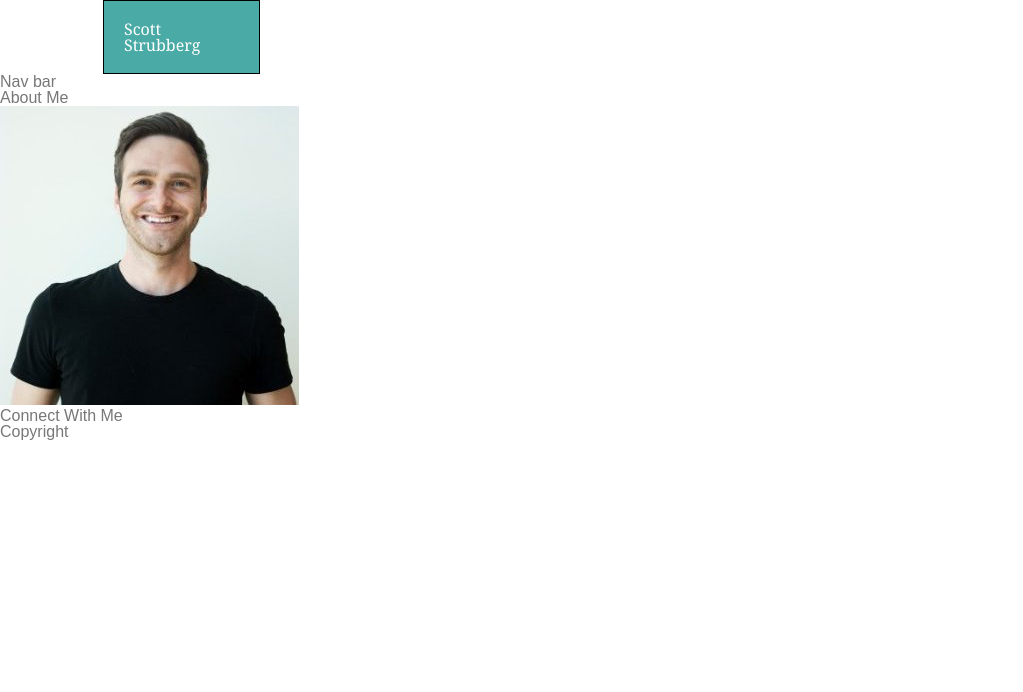
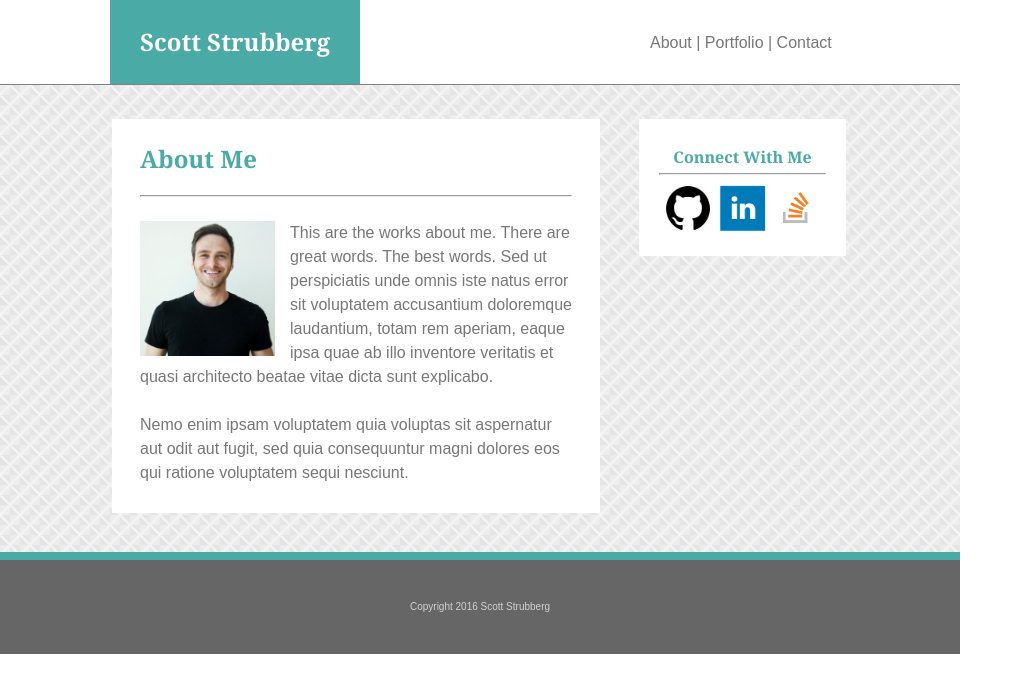
Before and after one commit to sstrubberg/Basic-Portfolio, a plain HTML site: page index.html in a window 1280 px wide. Shown: the whole page, without its empty margins (0-1023 px from the left). Drawn offline with Linux system fonts and the light colour scheme.

Commit message:
first page done

```diff
--- a/assets/css/style.css
+++ b/assets/css/style.css
@@ -1,21 +1,100 @@
-header {
-    border: 1px solid black;
-    background-color: #4aaaa5;
-    color: white;
-    padding: 20px;
-    font-family: 'Georgia', Times, Times New Roman, serif;
-    margin-left: 103px;
-    margin-right: 700px;
+* {
+    box-sizing: border-box;
 }
-
 body {
     color: #777777;
     width: 960px;
     font-family: 'Arial', 'Helvetica Neue', Helvetica, sans-serif;
-    background-image: url("#");
+}
+h1 {
+    font-size: 24px;
+    font-weight: bold;
+    font-family: 'Georgia', Times, Times New Roman, serif;
+}
+h2 {
+    font-size: 24px;
+    font-weight: bold;
+    color: #4aaaa5;
+    font-family: 'Georgia', Times, Times New Roman, serif;
+}
+h4 {
+    font-size: 16px;
+    font-weight: bold;
+    color: #4aaaa5;
+    font-family: 'Georgia', Times, Times New Roman, serif;
+    padding-top: 30px;
+}
+hr {
+    color: gray;
+    height: 2px;
+}
+.topwhitebar {
+    padding: 42px;
+    margin: 0px;
+    background-color: white;
+    position: relative;
+    border-bottom: 1px solid gray;
+}
+header {
+    background-color: #4aaaa5;
+    position: fixed;
+    left: 10px;
+    top: 0px;
+    color: white;
+    margin-left: 100px;
+    padding: 30px;
+}
+nav {
+    position: fixed;
+    left: 650px;
+    top: 35px;
+}
+.wrapper {
+    width: 960px;
+    padding-top: 34px;
+    padding-bottom: 296px;
+    margin-bottom: 0px;
+    position: relative;
+    background-image: url("https://raw.githubusercontent.com/sstrubberg/Basic-Portfolio/master/assets/images/stonehaven.png");
+}
+.aboutme {
+    background-color: white;
+    padding: 28px 28px 28px 28px;
+    margin: 0px 360px 0px 112px;
+    float: left;
+    position: absolute;
+    left: 0;
+}
+.profilepic {
+    width: 150px;
+    float: left;
+    padding-right: 15px;
+}
+.wordswordswords {
+
+    line-height: 150%;
+}
+.connect {
+    background-color: white;
+    padding: 0px 20px 20px 20px;
+    margin: 0px 114px 0px 639px;
+    text-align: center;
+}
+.social-icons {
+    width: 50px;
 
 }
+.bottomgraybar {
+    clear: both;
+    padding: 42px;
+    margin: 0px;
+    background-color: #666666;
+    position: relative;
+    border-top: 8px solid #4aaaa5;
+}
+footer {
+    color: rgb(209, 209, 209);
+    text-align: center;
+    font-size: 10px;
 
-/*h1 {
-    color:white;
 }
--- a/index.html
+++ b/index.html
@@ -7,15 +7,28 @@
 
     </head>
          <body>
-            <header><h1>Scott Strubberg</h1></header>
-            <nav>Nav bar</nav>
-            <div class="graybar"></div>
-            <div class="aboutme"><h1>About Me</h1></div>
-            <div class="graybar2"></div>
-            <img class="profilepic" src="assets/images/scott.jpg" alt="Scott Pic"/>
-            <div class="wordswordswords"></div>
-            <div class="connect"><h4>Connect With Me</h4></div>
-            <footer>Copyright</footer>
-
+            <div class="topwhitebar">
+                <header><h1>Scott Strubberg</h1></header>
+                <nav>About | Portfolio | Contact</nav>
+            </div>
+            <div class="wrapper">
+                <div class="aboutme"><h2>About Me</h2><br>
+                    <hr><br>
+                    <img class="profilepic" src="assets/images/scott.jpg" alt="Scott Pic"/>
+                        <div class="wordswordswords">
+                            <p>This are the works about me. There are great words. The best words. Sed ut perspiciatis unde omnis iste natus error sit voluptatem accusantium doloremque laudantium, totam rem aperiam, eaque ipsa quae ab illo inventore veritatis et quasi architecto beatae vitae dicta sunt explicabo.</p><br>
+                            <p>Nemo enim ipsam voluptatem quia voluptas sit aspernatur aut odit aut fugit, sed quia consequuntur magni dolores eos qui ratione voluptatem sequi nesciunt.</p>
+                        </div>
+                </div>
+                <div class="connect"><h4>Connect With Me</h4>
+                    <hr>
+                    <img class="social-icons" src="assets/images/github.png" alt="github-social"/>
+                    <img class="social-icons" src="assets/images/linkedin.png" alt="linkedin-social"/>
+                    <img class="social-icons" src="assets/images/stackoverflow.png" alt="stackoverflow-social"/>
+                </div>
+            </div>
+            <div class="bottomgraybar">
+                <footer>Copyright 2016 Scott Strubberg</footer>
+            </div>
         </body>
 </html>
```
